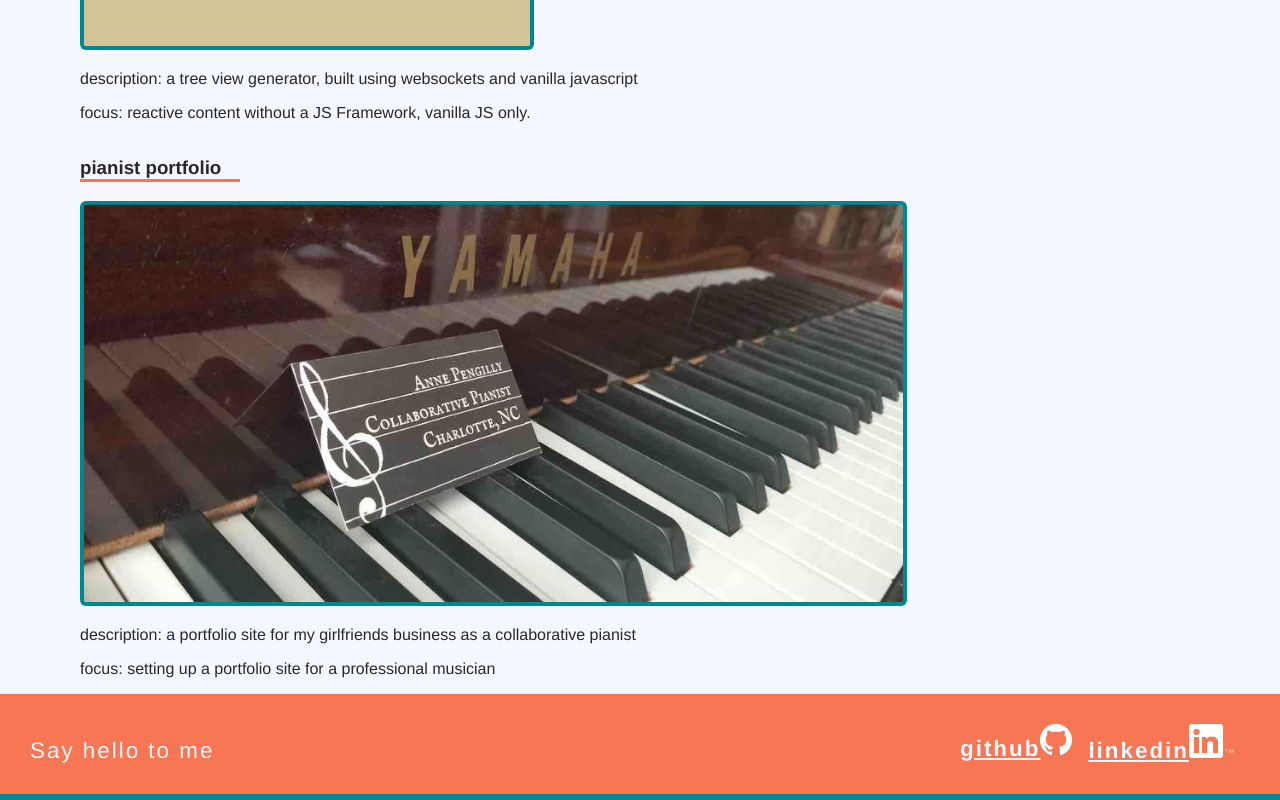
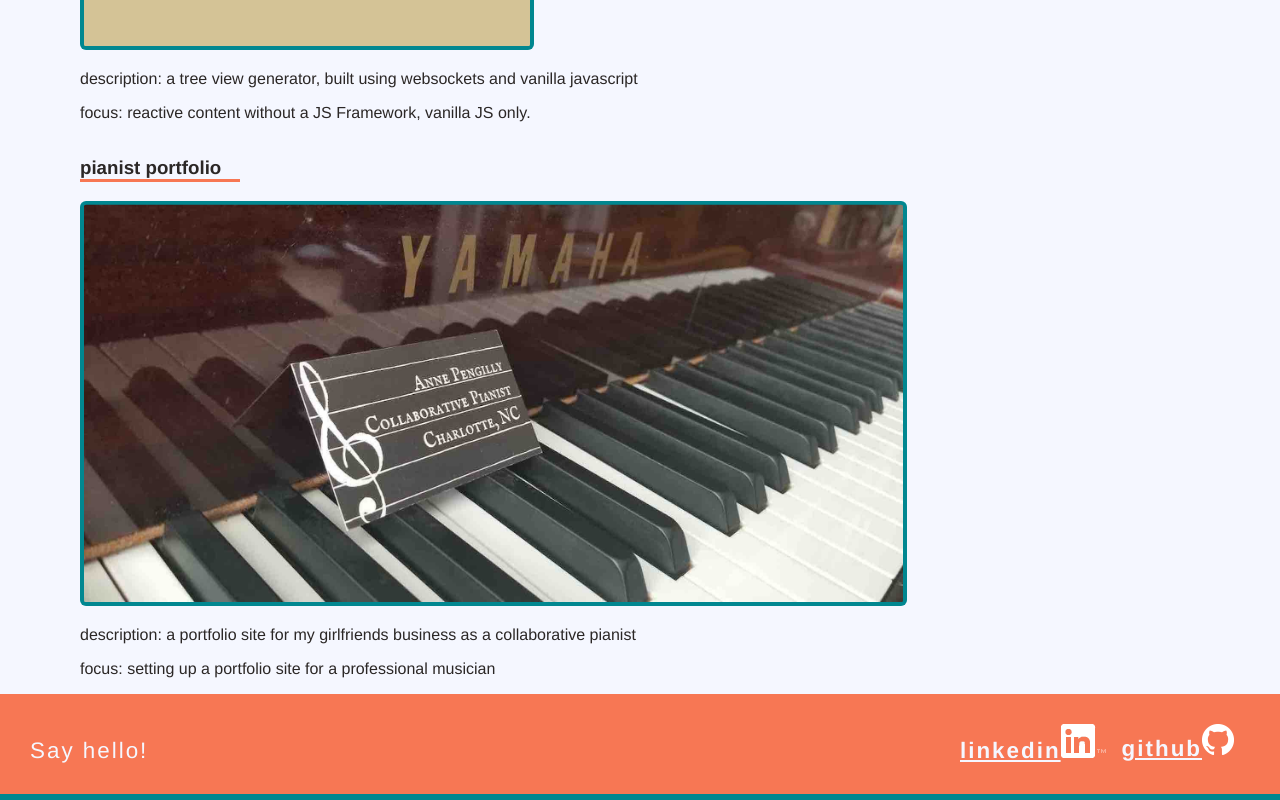
Before and after one commit to jbyer3/vue-portfolio-page, a Vue app: page / in a window 1280 px wide. Shown: the part 1743-2543 px from the top of the page. Built offline with nearby package versions, Linux system fonts and the light colour scheme.

Commit message:
comment out unused page

```diff
--- a/src/App.vue
+++ b/src/App.vue
@@ -3,7 +3,7 @@
     <div id="nav">
       <div class="nav-left">
         <router-link to="/">Home</router-link>
-        <router-link to="/about">About</router-link>
+        <!-- <router-link to="/about">About</router-link> -->
       </div>
       <div class="nav-right">
         Jason <span class="last-name">Byer</span>
@@ -12,7 +12,7 @@
     <router-view/>
     <footer>
       <div class="footer-left">
-        <span>Say hello to me</span>
+        <span>Say hello!</span>
       </div>
       <div class="footer-right">
       <div v-for="link in externLinks" :key="link.id">
@@ -95,7 +95,7 @@ html, body {
   }
 }
 
-.nav-right, .footer-right {
+.nav-right {
   // padding: 0;
   // margin: 0;
   color: $offwhite;
@@ -113,7 +113,17 @@ html, body {
   margin-left: 0.3em;
 }
 
+.footer-right {
+  color: $offwhite;
+  font-weight: 700;
+  font-size: 1.4rem;
+  display: flex;
+  flex-direction: row-reverse;
+  justify-content: flex-start;
+}
+
 .footer-left {
   font-size: 1.4rem;
+  // font-weight: 700;
 }
 </style>
```
Lines whose indentation alone changed are shown as unchanged.
